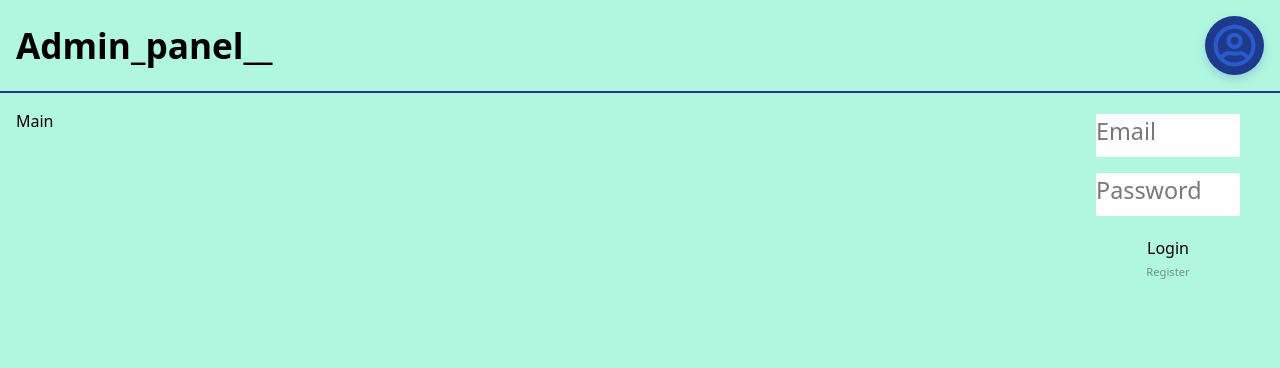
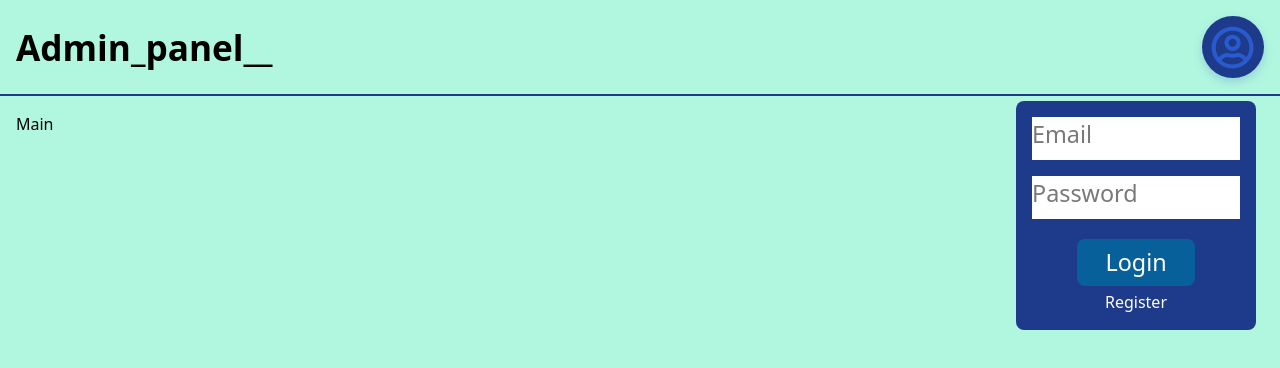
Before and after one commit to Nazarii7/Admin_Panel__, a Next.js app in the folder client/: page / in a window 1280 px wide. Both pictures are taken after a click on the button 1234 px from the left and 45 px from the top of the page. Shown: the top 368 px of the page. Built offline with nearby package versions, Linux system fonts and the light colour scheme.

Commit message:
addComponents

```diff
--- a/client/app/assets/styles/globals.scss
+++ b/client/app/assets/styles/globals.scss
@@ -29,3 +29,12 @@ a {
 * {
   box-sizing: border-box;
 }
+
+button,
+input {
+  @apply border-none outline-0;
+}
+
+button {
+  @apply cursor-pointer;
+}
--- a/client/app/components/ui/button/button.module.scss
+++ b/client/app/components/ui/button/button.module.scss
@@ -0,0 +1,4 @@
+.button {
+  @apply py-1.5 px-7 text-white bg-sky-700 bg-opacity-80 transition-colors
+    duration-300 hover:bg-opacity-100 text-base rounded-lg;
+}
--- a/client/app/components/ui/layout/login_form/login_form.module.scss
+++ b/client/app/components/ui/layout/login_form/login_form.module.scss
@@ -2,22 +2,15 @@
   @apply relative inline-flex;
 
   .form {
-    @apply p-4 absolute right-2 w-44 z-20;
+    @apply p-4 absolute right-2 w-60 z-20 rounded-lg;
     top: calc(100% + 1.4rem);
+    background-color: rgb(30 58 138);
 
     .register {
-      @apply opacity-40 block text-center w-full;
-      font-size: 0.7rem;
+      @apply text-white block text-center w-full;
     }
   }
   .button {
-    @apply border-none outline-0 bg-blue-900 rounded-full cursor-pointer p-2
-    flex-center-center text-3xl transition-shadow;
-    box-shadow: 0 4px 10px rgba(82, 120, 209, 0.3);
-    color: #295bcf;
-
-    &:hover {
-      box-shadow: 0 4px 16px rgba(82, 120, 209, 0.9);
-    }
+    @apply shadow-icon;
   }
 }
--- a/client/tailwind.config.js
+++ b/client/tailwind.config.js
@@ -36,7 +36,28 @@ module.exports = {
     },
   },
   plugins: [
-    plugin(({ addUtilities }) => {
+    plugin(({ addUtilities, addComponents }) => {
+      addComponents({
+        ".shadow-icon": {
+          border: "none",
+          outline: "none",
+
+          cursor: "pointer",
+          padding: "0.6rem",
+          display: "flex",
+          alignItems: "center",
+          justifyContent: "center",
+          fontSize: "2.7rem",
+          transition: "box-shadow .4s ease-in-out",
+          boxShadow: "0 4px 10px rgba(82, 120, 209, 0.3)",
+          color: "#295bcf",
+          borderRadius: "50%",
+          backgroundColor: "rgb(30 58 138)",
+          "&:hover": {
+            boxShadow: "0 4px 16px rgba(82, 120, 209, 0.9)",
+          },
+        },
+      });
       addUtilities({
         ".flex-center-between": {
           display: "flex",
```
